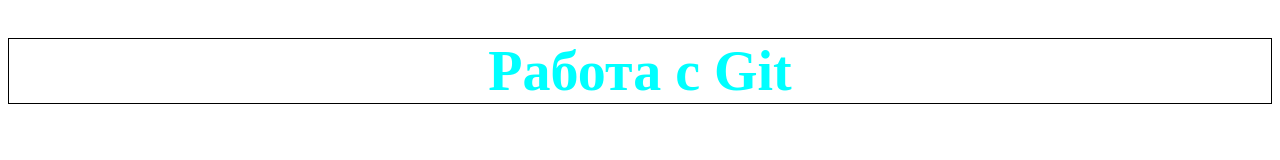
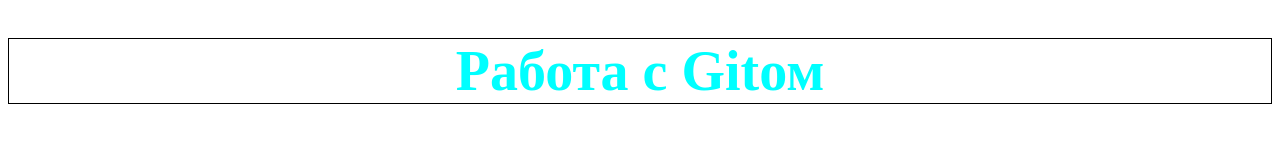
Before and after one commit to exonic64/Practice, a plain HTML site: page Index.html in a window 1280 px wide. Drawn offline with Linux system fonts and the light colour scheme.

Commit message:
control.paint2

```diff
--- a/Index.html
+++ b/Index.html
@@ -8,6 +8,6 @@
         <link rel="stylesheet" href="main.css">
     </head>
     <body>
-        <h1>Работа с Git</h1>
+        <h1>Работа с Gitом </h1>
     </body>
 </html>
```
